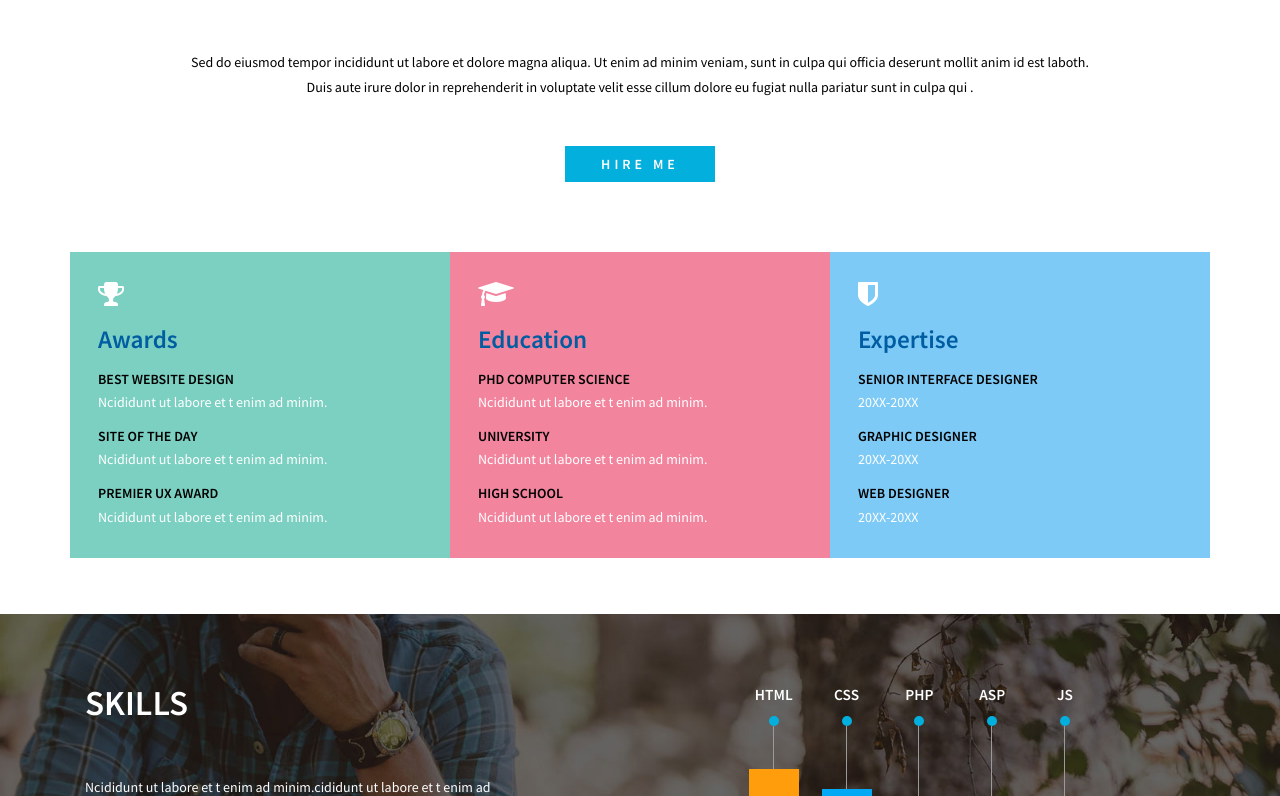
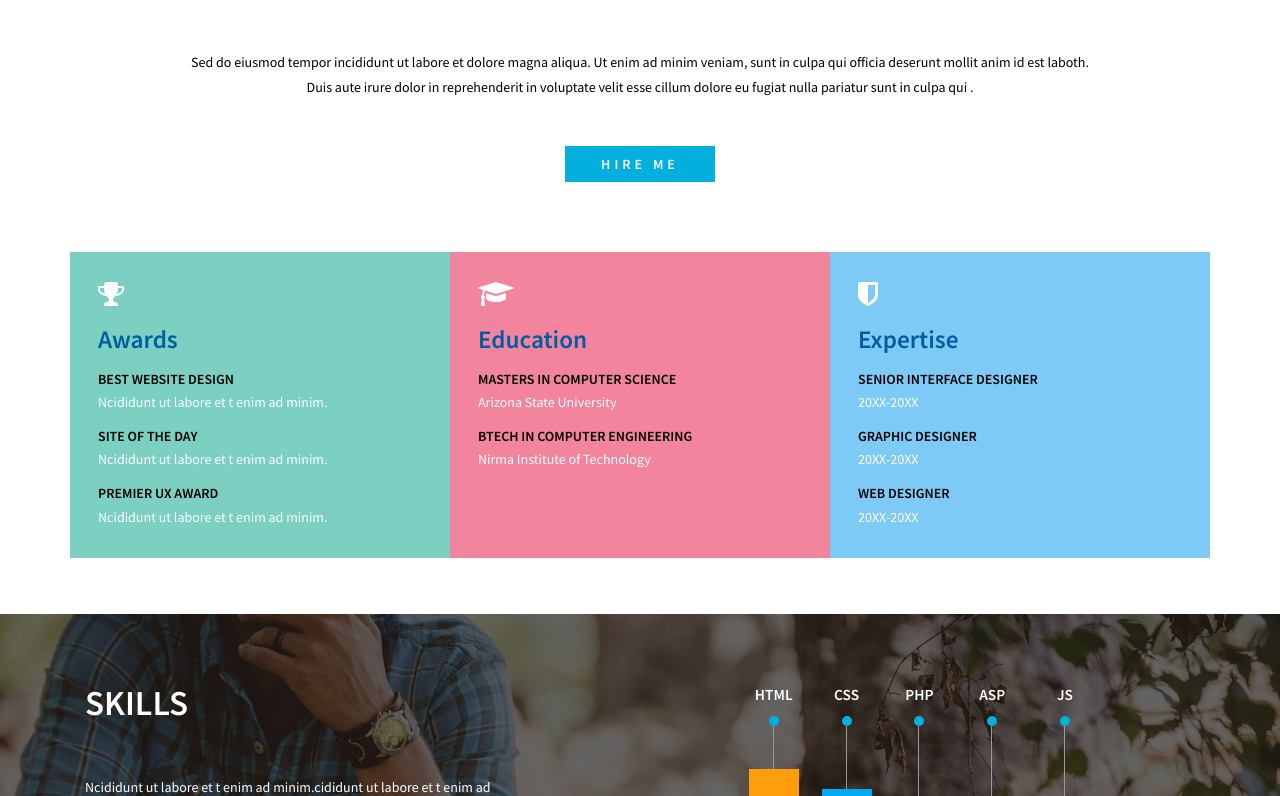
Before and after one commit to nishi2708/nishi2708.github.io, a plain HTML site: page index.html in a window 1280 px wide. Shown: the part 909-1705 px from the top of the page. Drawn offline with Linux system fonts and the light colour scheme; a web font is replaced by a local one.

Commit message:
education

```diff
--- a/index.html
+++ b/index.html
@@ -83,7 +83,7 @@ License URL: http://creativecommons.org/licenses/by/3.0/
 			<!-- //header -->
 			<div class="banner-text">
 				<div class="container">
-					<h1><a href="index.html">Mathew</a></h1>
+					<h1><a href="index.html">Nishi</a></h1>
 					<h2 class="w3ls-bnrtext">I am <span> UX </span>& <span>UI </span> Designer</h2>
 					<p class="w3ls-p">an interactive web designer with the passion for creativity</p>
 					<a href="#about" class="buy btn-wayra scroll">Explore my work</a>
@@ -122,12 +122,10 @@ License URL: http://creativecommons.org/licenses/by/3.0/
 			<div class="col-md-4 col-sm-4 ab1 agileits-about-grid2">
 				<span class="fa fa-graduation-cap  wthree-title-list" aria-hidden="true"></span>
 				<h4 class="agileinfo-head">education</h4>
-				<h5>Phd Computer Science</h5>
-				<p>Ncididunt ut labore et t enim ad minim.</p>
-				<h5>University</h5>
-				<p>Ncididunt ut labore et t enim ad minim.</p>
-				<h5>High School</h5>
-				<p>Ncididunt ut labore et t enim ad minim.</p>
+				<h5>Masters in Computer Science</h5>
+				<p>Arizona State University</p>
+				<h5>BTech in Computer Engineering</h5>
+				<p>Nirma Institute of Technology</p>
 			</div>
 			<div class="col-md-4 col-sm-4 ab1 agileits-about-grid3">
 				<span class="fa fa-shield  wthree-title-list" aria-hidden="true"></span>
```
Also changed, not shown: images/bg2.jpg, images/contact.jpg (deleted).
